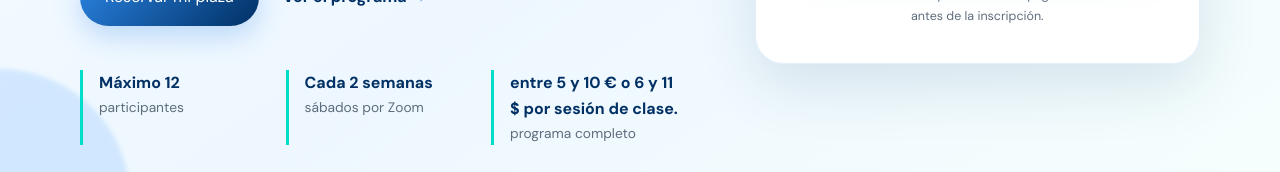
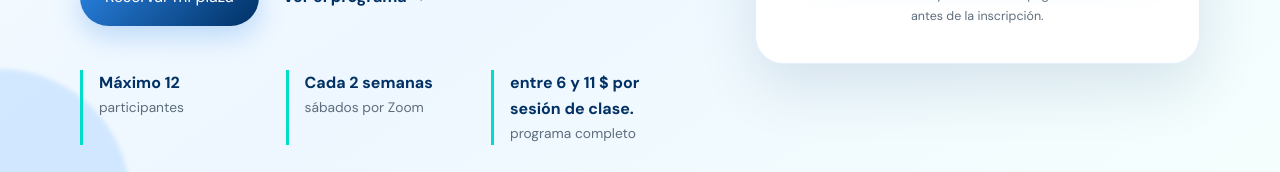
Before and after one commit to Risteski-Mediation/taller-mediacion, a plain HTML site: page index.html in a window 1280 px wide. Shown: the part 714-886 px from the top of the page. Drawn offline with Linux system fonts and the light colour scheme.

Commit message:
Update index.html

```diff
--- a/index.html
+++ b/index.html
@@ -36,7 +36,7 @@
           <div class="trust-row">
             <div><strong>Máximo 12</strong><span>participantes</span></div>
             <div><strong>Cada 2 semanas</strong><span>sábados por Zoom</span></div>
-            <div><strong>entre 5 y 10 € o 6 y 11 $ por sesión de clase.</strong><span>programa completo</span></div>
+            <div><strong>entre 6 y 11 $ por sesión de clase.</strong><span>programa completo</span></div>
           </div>
         </div>
 
@@ -176,7 +176,7 @@
           <div><span>Frecuencia</span><strong>Cada 2 semanas</strong></div>
           <div><span>Horario</span><strong>Sábados · 08:00–11:00</strong></div>
           <div><span>Grupo</span><strong>Máximo 12 personas</strong></div>
-          <div><span>Precio</span><strong>Entre 5 y 10 € o 6 y 11 $ por sesión de clase.</strong></div>
+          <div><span>Precio</span><strong>Entre 6 y 11 $ por sesión de clase.</strong></div>
         </div>
       </div>
     </section>
```
